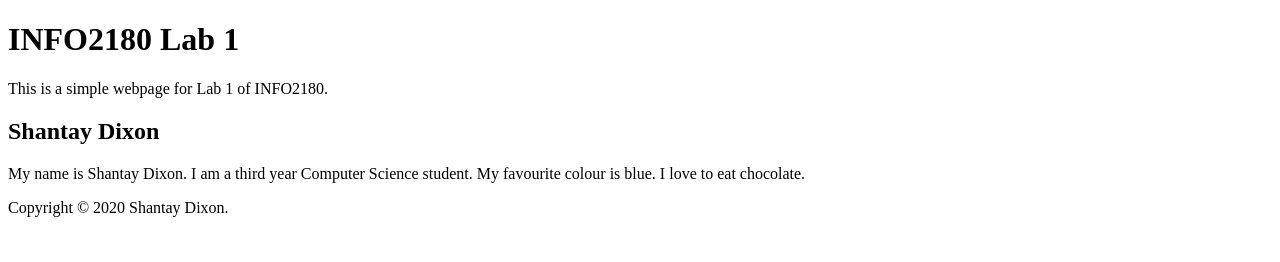
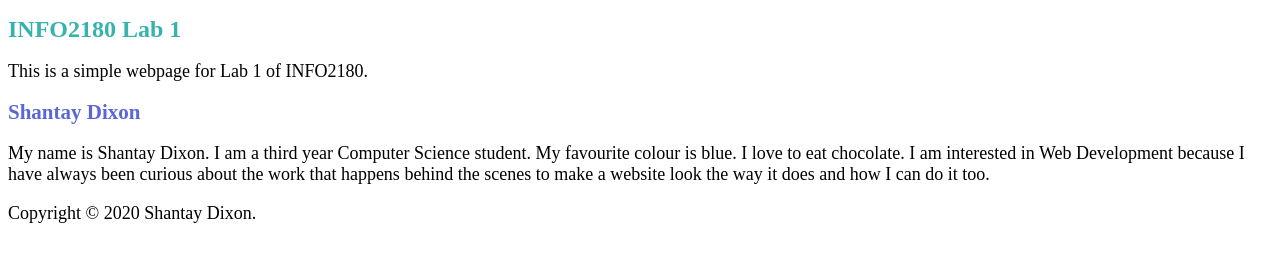
Before and after one commit to SC-Dixon/info2180-lab1, a plain HTML site: page index.html in a window 1280 px wide. Drawn offline with Linux system fonts and the light colour scheme.

Commit message:
Changes added to index.html file and styles.css created

```diff
--- a/index.html
+++ b/index.html
@@ -4,6 +4,7 @@
     <meta charset="UTF-8">
     <meta name="viewport" content="width=devicewidth, initial-scale=1.0">
     <meta http-equiv="X-UA-Compatible" content="ie=edge">
+    <link href="styles.css" rel="stylesheet" type="text/css">
     <title>INFO2180 Lab 1</title>
 </head>
 <body>
@@ -14,7 +15,7 @@
     <main>
         <h2>Shantay Dixon</h2>
         <p>My name is Shantay Dixon. I am a third year Computer Science student.
-           My favourite colour is blue. I love to eat chocolate.</p>
+           My favourite colour is blue. I love to eat chocolate. I am interested in Web Development because I have always been curious about the work that happens behind the scenes to make a website look the way it does and how I can do it too. </p>
     </main>
     <footer>
         <p>Copyright &copy; 2020 Shantay Dixon.</p>
--- /dev/null
+++ b/styles.css
@@ -0,0 +1,13 @@
+h1 {
+    font-size: 24px;
+    color: #38B2AC;
+}
+
+h2 {
+    font-size: 21px;
+    color: #5A67D8;
+}
+
+p {
+    font-size: 18px;
+}
```
